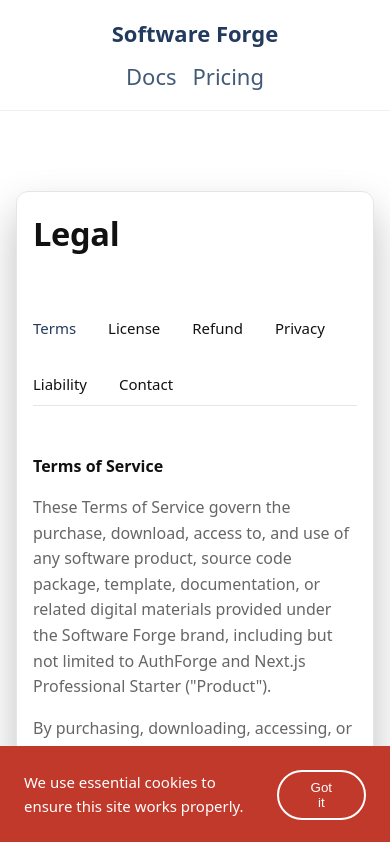
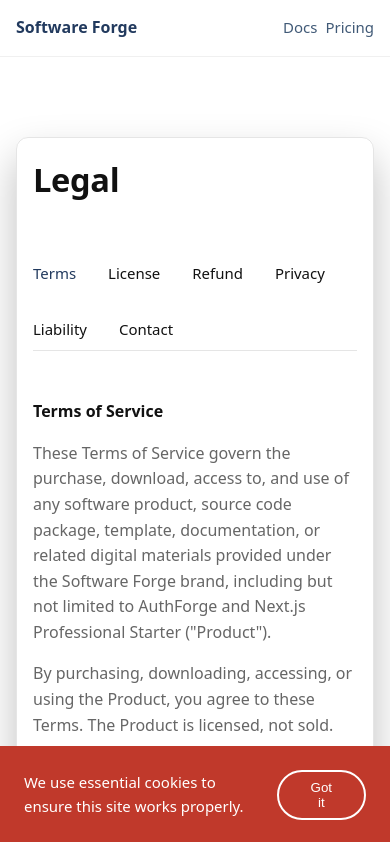
Before and after one commit to Grammeri/nextjs-landing, a Next.js app: page /legal in a window 390 px wide. Shown: the top 842 px of the page. Built offline with nearby package versions, Linux system fonts and the light colour scheme.

Commit message:
fix: fix heading styles for mobile version

```diff
--- a/src/components/header/Header.module.css
+++ b/src/components/header/Header.module.css
@@ -50,6 +50,7 @@
 
   transition: color var(--motion-duration-fast) var(--motion-easing-standard);
 }
+
 .brand:hover {
   color: var(--header-brand-hover-color);
 }
@@ -65,8 +66,9 @@
   gap: clamp(12px, 2vw, 24px);
   align-items: center;
   justify-content: flex-end;
-  flex-wrap: wrap;
+  flex-wrap: nowrap;
 }
+
 .navLink {
   font-size: 22px;
   font-weight: var(--font-weight-medium);
@@ -92,22 +94,25 @@
 
 @media (max-width: 480px) {
   .inner {
-    flex-direction: column;
+    flex-direction: row;
     align-items: center;
-    justify-content: center;
-    gap: var(--spacing-sm);
-    min-height: auto;
-    padding-top: var(--spacing-md);
-    padding-bottom: var(--spacing-md);
+    justify-content: space-between;
+
+    min-height: 56px;
+    padding-top: 0;
+    padding-bottom: 0;
   }
 
   .brand {
-    text-align: center;
+    font-size: var(--font-size-base);
   }
 
   .nav {
-    width: auto;
-    justify-content: center;
-    gap: var(--spacing-md);
+    gap: var(--spacing-sm);
+    justify-content: flex-end;
+  }
+
+  .navLink {
+    font-size: var(--font-size-sm);
   }
 }
```
